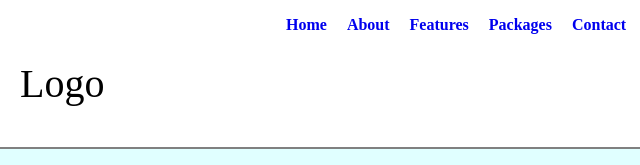
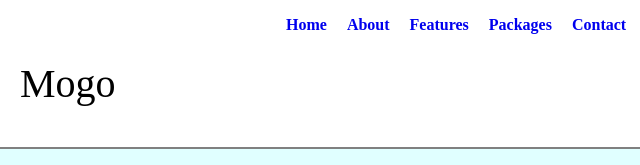
Before and after one commit to Techstix/ClassWork, a plain HTML site: page index.html in a window 1280 px wide. Shown: the top 165 px of the page, 0-640 px from the left. Drawn offline with Linux system fonts and the light colour scheme.

Commit message:
Logo Changed

```diff
--- a/index.html
+++ b/index.html
@@ -10,7 +10,7 @@
 <body>
     <div class="header">
         <div class="logo">
-            <p>Logo</p>
+            <p>Mogo</p>
         </div>
 
         <div class="navigation">
```
